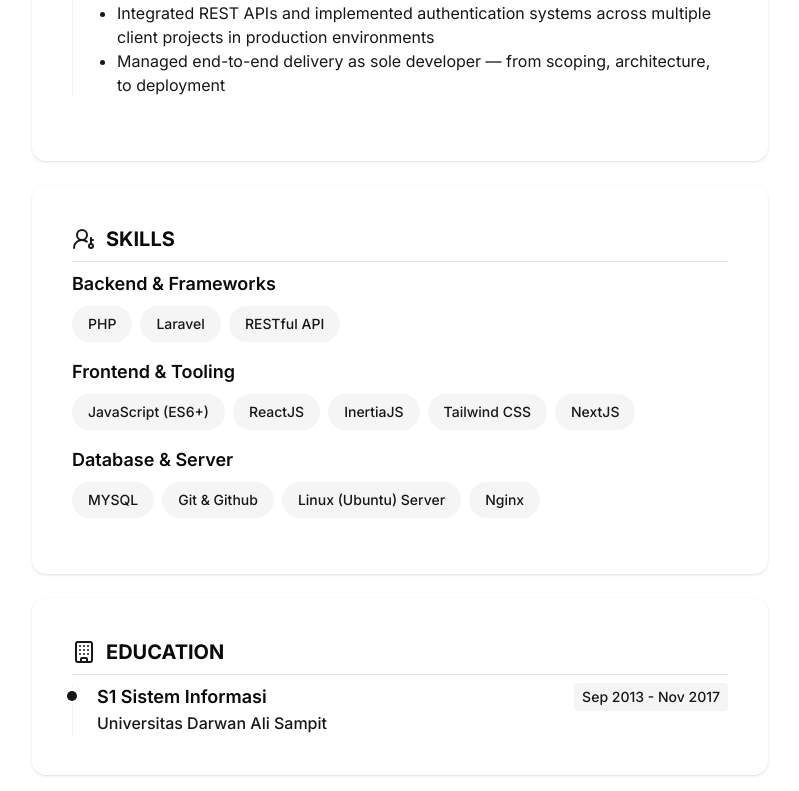
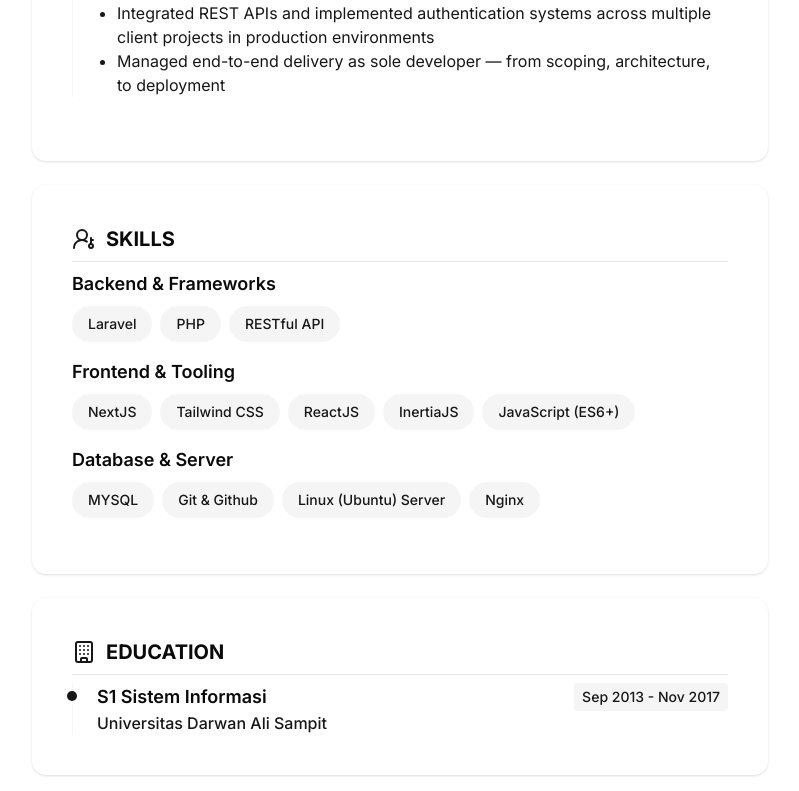
Before and after one commit to ferys2195/simple-resume, a Next.js app: page / in a window 1280 px wide. Shown: the part 967-1758 px from the top of the page, without its empty margins (240-1039 px from the left). Built offline with nearby package versions, Linux system fonts and the light colour scheme.

Commit message:
fix: swap positions of skills in Backend and Frontend sections for accurate representation

```diff
--- a/data/skills.ts
+++ b/data/skills.ts
@@ -5,10 +5,10 @@ const skill: Skill[] = [
     title: "Backend & Frameworks",
     skills: [
       {
-        title: "PHP",
+        title: "Laravel",
       },
       {
-        title: "Laravel",
+        title: "PHP",
       },
       {
         title: "RESTful API",
@@ -19,7 +19,10 @@ const skill: Skill[] = [
     title: "Frontend & Tooling",
     skills: [
       {
-        title: "JavaScript (ES6+)",
+        title: "NextJS",
+      },
+      {
+        title: "Tailwind CSS",
       },
       {
         title: "ReactJS",
@@ -28,10 +31,7 @@ const skill: Skill[] = [
         title: "InertiaJS",
       },
       {
-        title: "Tailwind CSS",
-      },
-      {
-        title: "NextJS",
+        title: "JavaScript (ES6+)",
       },
     ],
   },
```
